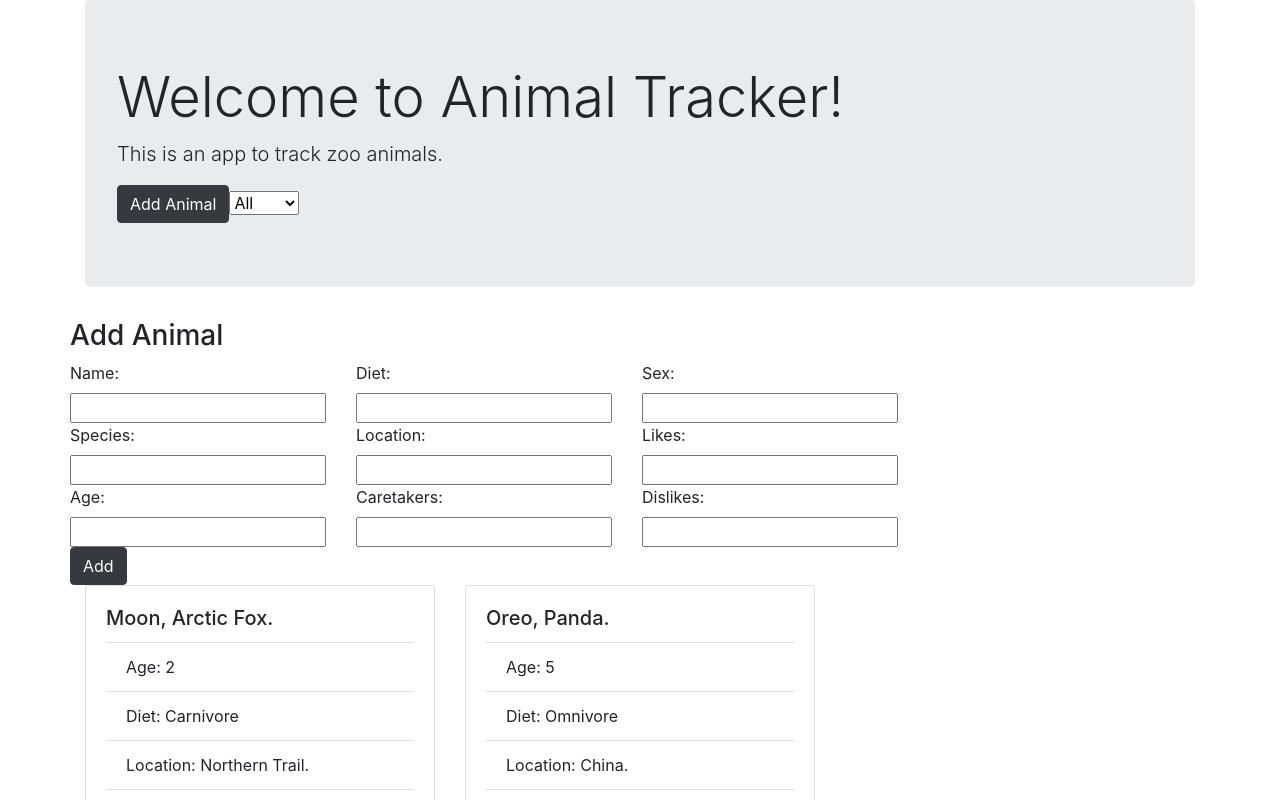
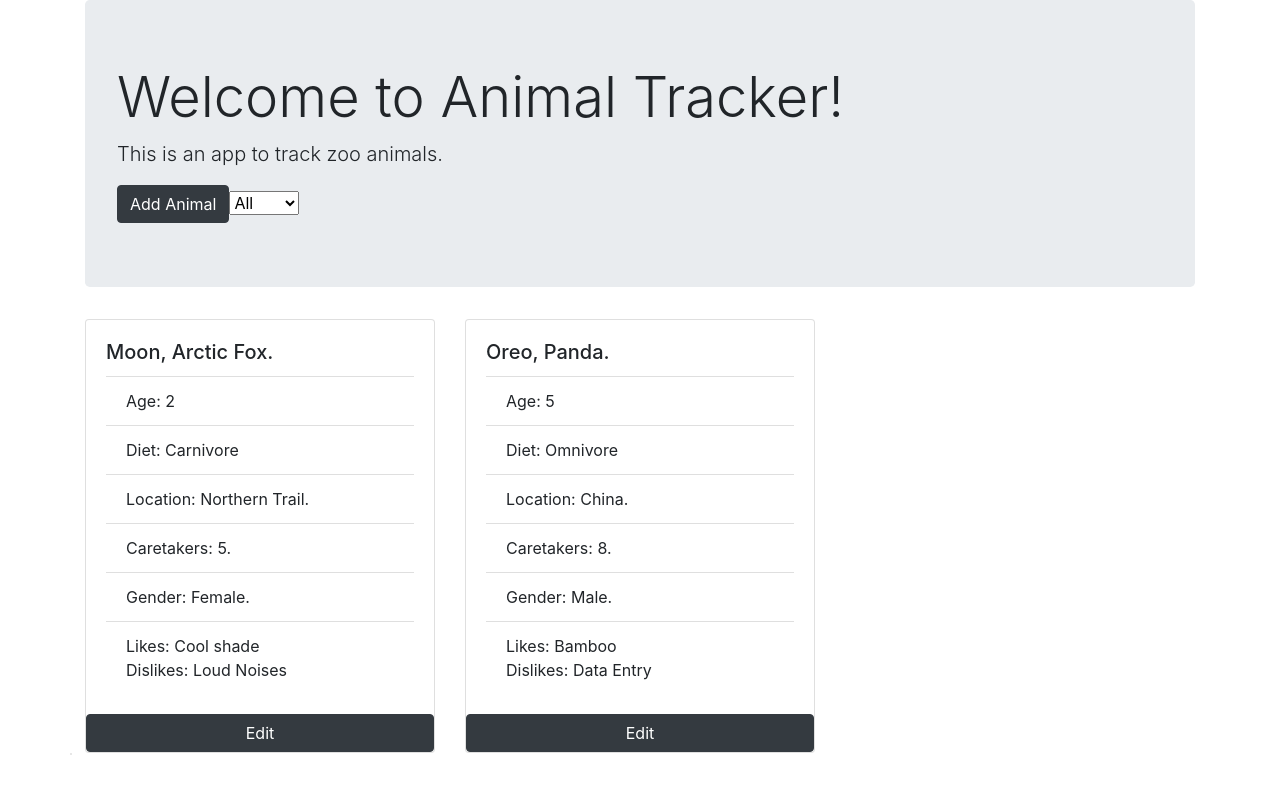
Before and after one commit to amychurchwell/local-zoo, an Angular app: page / in a window 1280 px wide. Shown: the top 800 px of the page. Built offline with nearby package versions, Linux system fonts and the light colour scheme.

Commit message:
Add button toggle for new animal form

```diff
--- a/src/app/app.component.html
+++ b/src/app/app.component.html
@@ -2,11 +2,11 @@
   <div class="jumbotron">
     <h1 class="display-4">Welcome to {{ title }}!</h1>
     <p class="lead">This is an app to track zoo animals. <i class="fa fa-check"></i></p>
-    <button class="btn btn-dark">Add Animal</button>
+    <button (click)="addButtonClick()" class="btn btn-dark">Add Animal</button>
     <age-search></age-search>
   </div>
   <div class="row">
-    <new-animal (newAnimal)="addAnimal($event)"></new-animal>
+    <new-animal (newAnimal)="addAnimal($event)" *ngIf="addButton"></new-animal>
   </div>
   <div class="row">
     <div class="col-md-4" *ngFor="let animal of animals | age:filterByAge">
--- a/src/app/app.component.ts
+++ b/src/app/app.component.ts
@@ -26,4 +26,8 @@ export class AppComponent {
   this.animals.push(newAnimalFromChild);
 }
 
+addButtonClick() {
+  this.addButton = !this.addButton;
 }
+
+}
```
Also changed, not shown: 1 other file (tests, documents, lock files or other folders).
